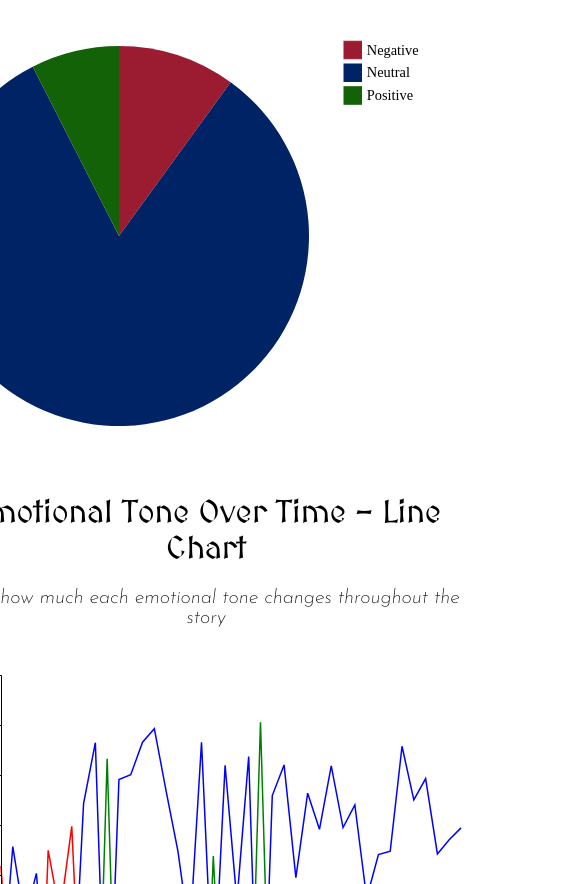
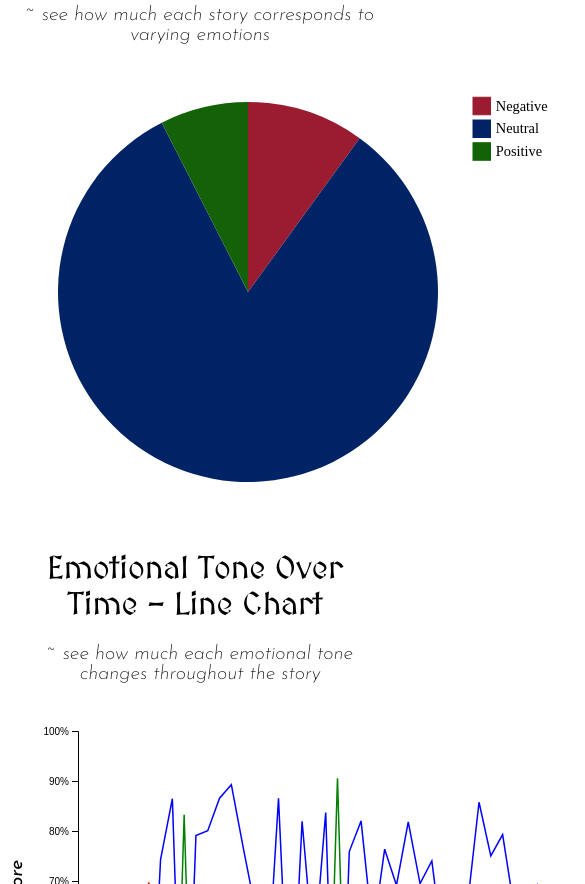
Before and after one commit to patelvraj18/ml-sentiment-analysis-englishfairytales, a plain HTML site: page index.html in a window 390 px wide. Shown: the part 585-1469 px from the top of the page, 585 px wide, since content can reach past the window. Drawn offline with nearby package versions, Linux system fonts and the light colour scheme; a web font is replaced by a local one.

Commit message:
additional changes to styling and media queries

```diff
--- a/css/style.css
+++ b/css/style.css
@@ -110,11 +110,25 @@
   }
 }
 
-@media (max-width: 475px) {
-  body {
-    margin-left: 30px;
+@media (max-width: 630px) {
+
+  .chart_text1 {
+    font-size: 1.5rem;
+    margin-top: 15px;
+  }
+
+  .chart_text2 {
+    font-size: 0.9rem;
+    margin-left: 10px;
+  }
+
+  #pie_chart_container,
+  #line_chart_container {
+    width: 100%;
+    margin-right: 0;
   }
 }
+
 
 /* @media (max-width: 700px) {
 
```
